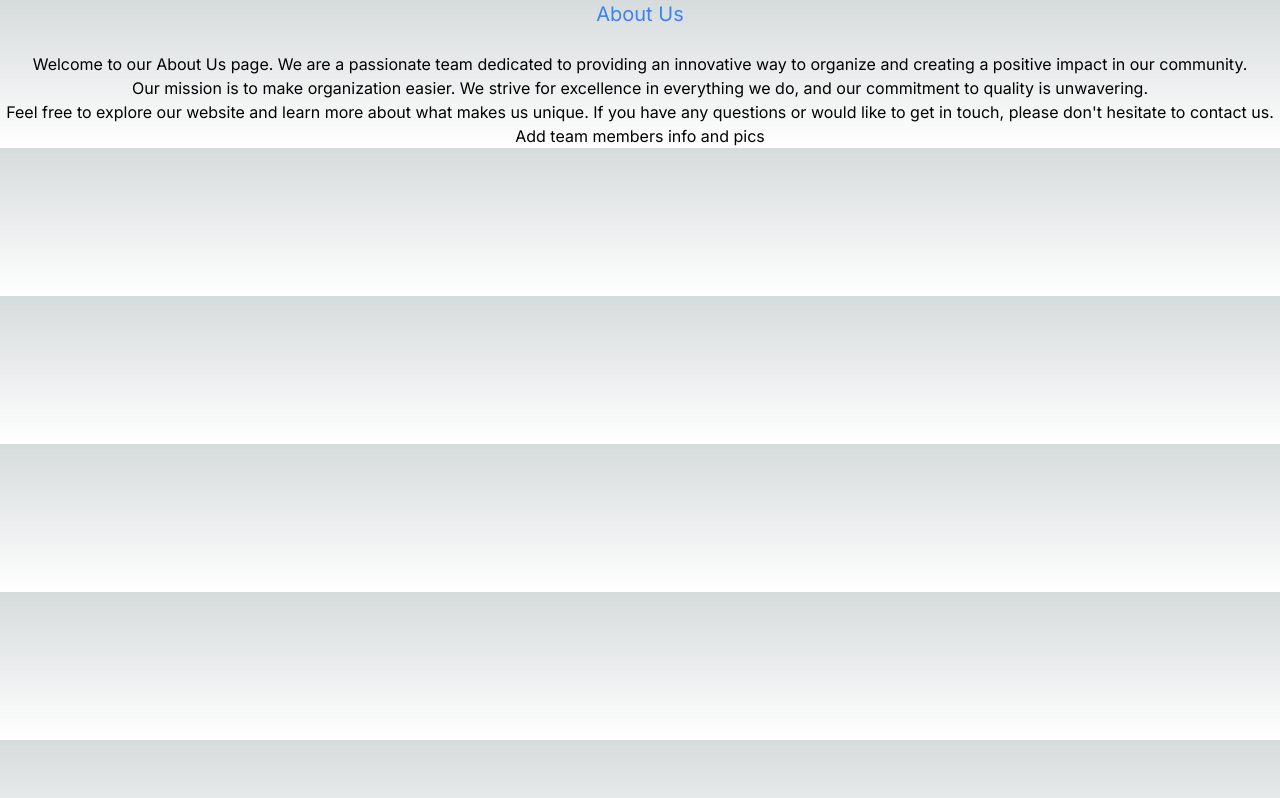
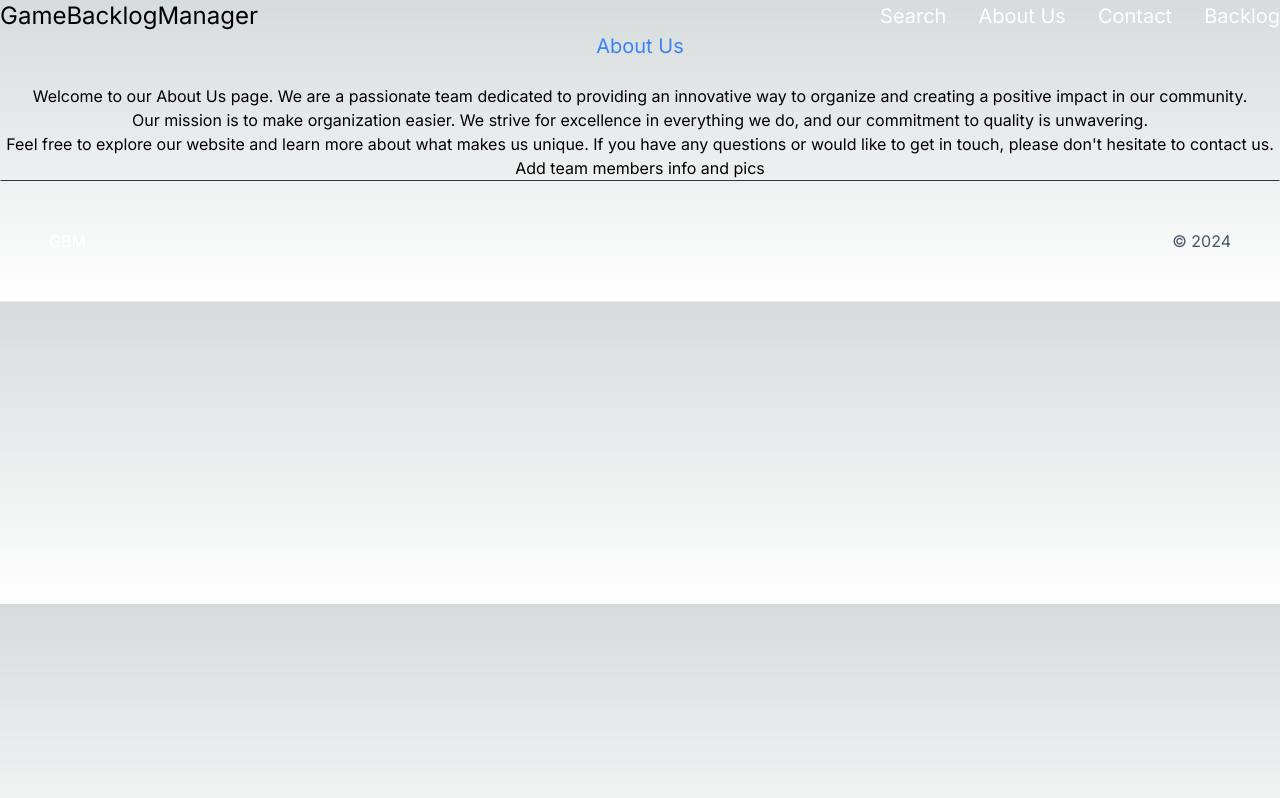
Before and after one commit to SHasan59/Polar, a Next.js app: page /aboutus in a window 1280 px wide. Built offline with nearby package versions, Linux system fonts and the light colour scheme.

Commit message:
Added header & footer comp to about us

```diff
--- a/src/app/aboutus/page.tsx
+++ b/src/app/aboutus/page.tsx
@@ -1,7 +1,14 @@
+import Navigation from "../components/Navigation";
 import AboutUsMain from "../components/aboutusmain";
+import Footer from "../components/Footer";
 
 export default function About() {
   return (
-   <AboutUsMain/>
+    <><><Navigation />
+      <AboutUsMain />
+      </>
+      <></>
+      <Footer /></>
+
   );
 }
```
